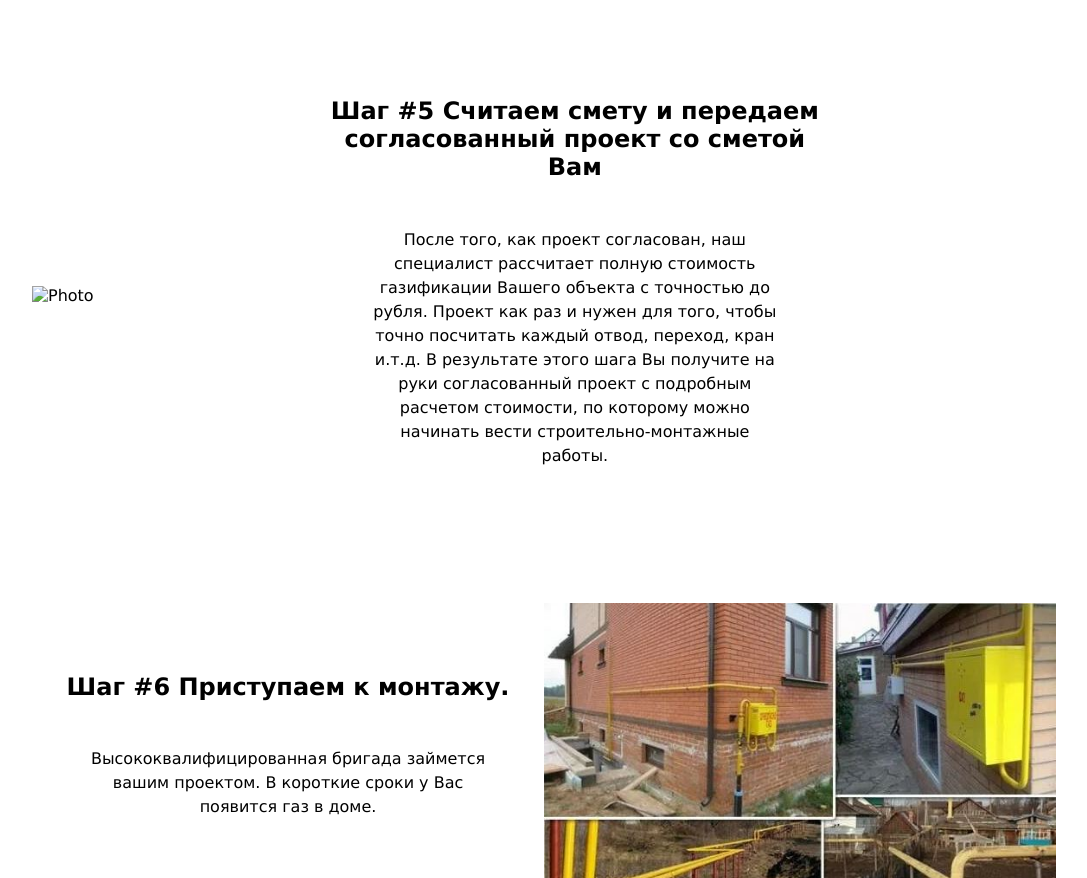
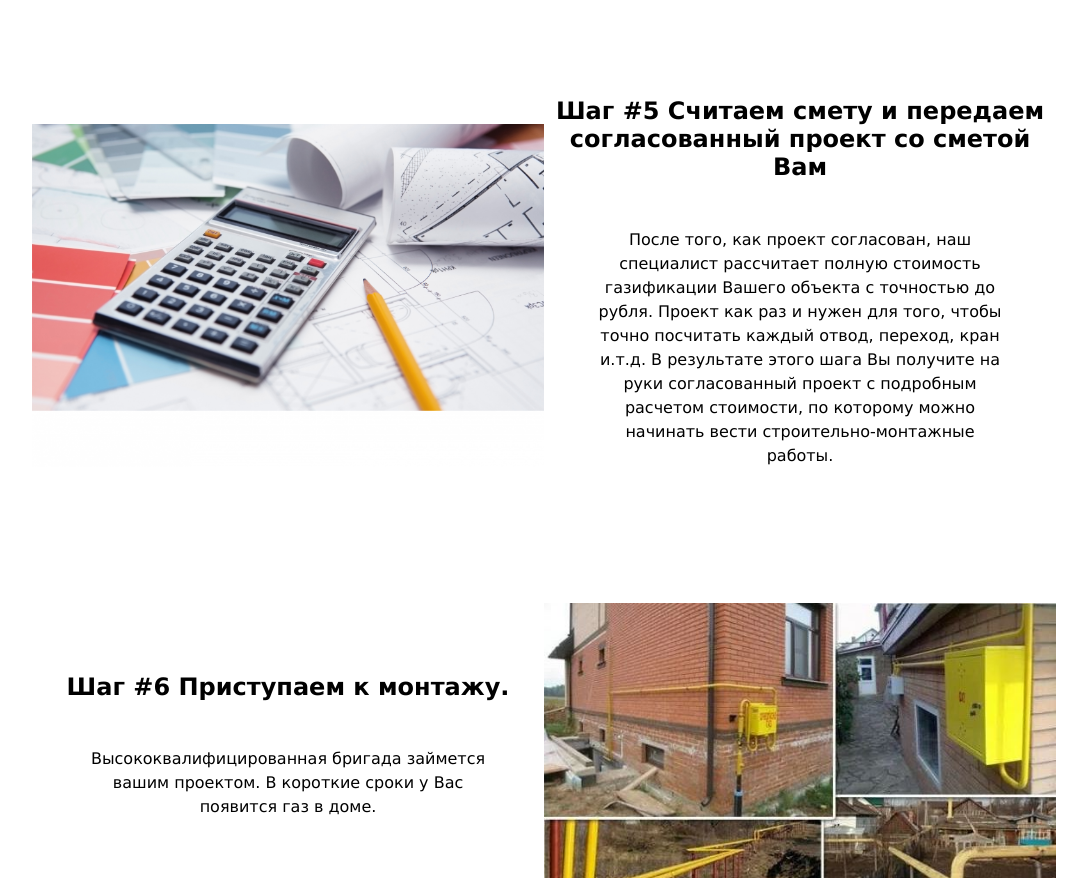
Before and after one commit to Prudexxx/SlavGazy, a plain HTML site: page index.html in a window 1280 px wide. Shown: the part 2900-3778 px from the top of the page, without its empty margins (96-1183 px from the left). Drawn offline with Linux system fonts and the light colour scheme; the site is published under a folder, as on GitHub Pages, so addresses that start at the root find nothing.

Commit message:
Update index.html

```diff
--- a/index.html
+++ b/index.html
@@ -69,7 +69,7 @@
 
         <div class="foto">
             <div class="container">
-                <img src="/calc.png" alt="Photo">
+                <img src="calc.png" alt="Photo">
                 <div class="text">
                 <h2>
                     Шаг #5 Считаем смету и передаем согласованный проект со сметой Вам <br></h2>
```
